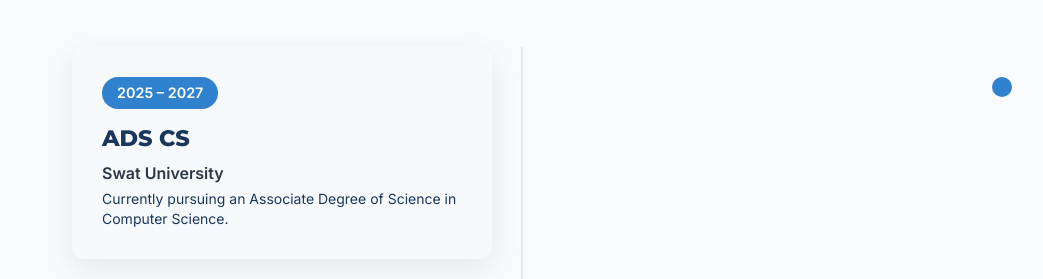
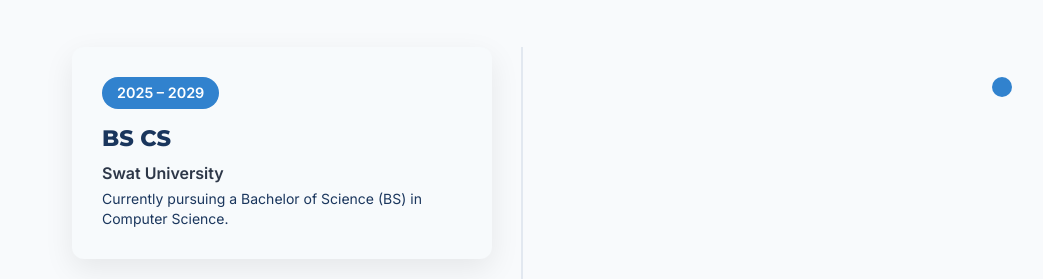
Before and after one commit to Muhammad33Abbas/Portfolio, a React (Vite) app: page / in a window 1280 px wide. Shown: the part 4140-4419 px from the top of the page, without its empty margins (118-1161 px from the left). Built offline with nearby package versions, Linux system fonts and the light colour scheme.

Commit message:
Some new Changes.

```diff
--- a/src/components/layout/Footer.jsx
+++ b/src/components/layout/Footer.jsx
@@ -21,7 +21,7 @@
         }}>
           {/* Logo */}
           <Box sx={{ fontSize: '1.8rem', fontWeight: 900 }}>
-            Basir <Box component="span" sx={{ color: 'action.active' }}>Khan</Box>
+            Muhammad <Box component="span" sx={{ color: 'action.active' }}>Abbas</Box>
           </Box>
 
           {/* Social Links */}
@@ -61,8 +61,8 @@
           opacity: 0.7,
           fontSize: '0.9rem'
         }}>
-          <Typography variant="body2" component="p">&copy; 2023 Michael Chen. All rights reserved.</Typography>
-          <Typography variant="body2" component="p">Data Management & Amazon FBA Specialist</Typography>
+          <Typography variant="body2" component="p">&copy; 2026 Muhammad Abbas. All rights reserved.</Typography>
+          <Typography variant="body2" component="p">Computer Science Student & Frontend Developer</Typography>
         </Box>
       </Container>
     </Box>
--- a/src/components/sections/Education.jsx
+++ b/src/components/sections/Education.jsx
@@ -3,7 +3,7 @@
 import { FadeIn, SectionTitle } from '../common/Components';
 
 const educationData = [
-  { year: '2025 – 2027', title: 'ADS CS', school: 'Swat University', desc: 'Currently pursuing an Associate Degree of Science in Computer Science.' },
+  { year: '2025 – 2029', title: 'BS CS', school: 'Swat University', desc: 'Currently pursuing a Bachelor of Science (BS) in Computer Science.' },
   { year: '2023 – 2025', title: 'FSC (In CS)', school: 'Swat board', desc: 'Higher Secondary School Certificate with a focus on Computer Science.' },
   { year: '2023', title: 'Matric', school: 'Swat board', desc: 'Secondary School Certificate.' },
   { year: '2023', title: 'Diploma In Information Technology', school: 'DIT', desc: 'Professional diploma covering essential IT skills and applications.' },
```
